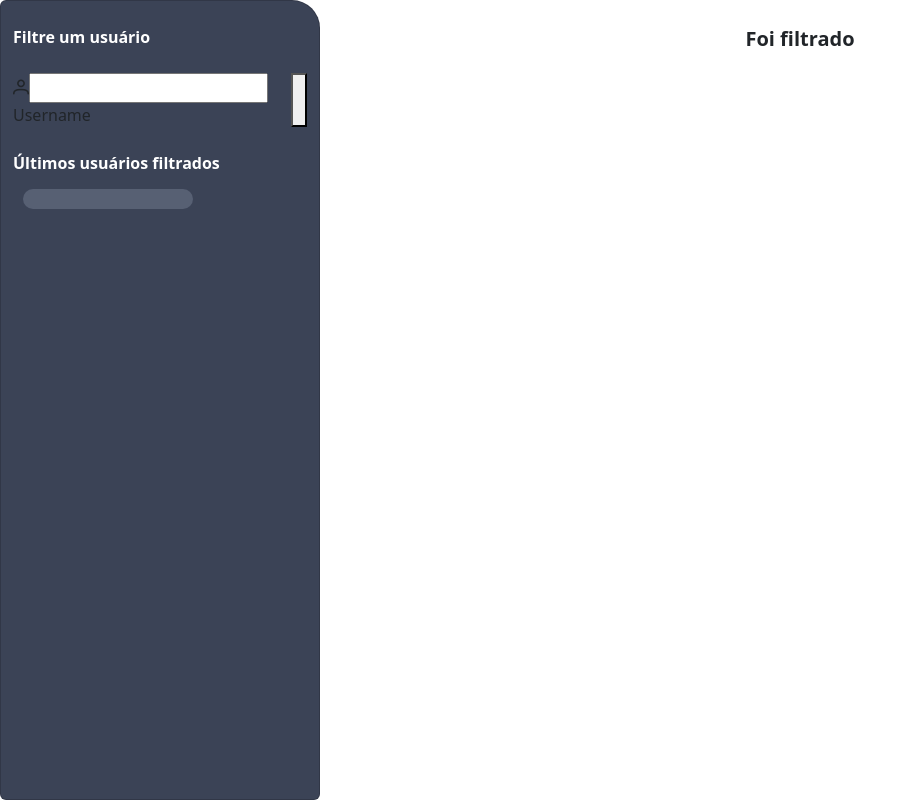
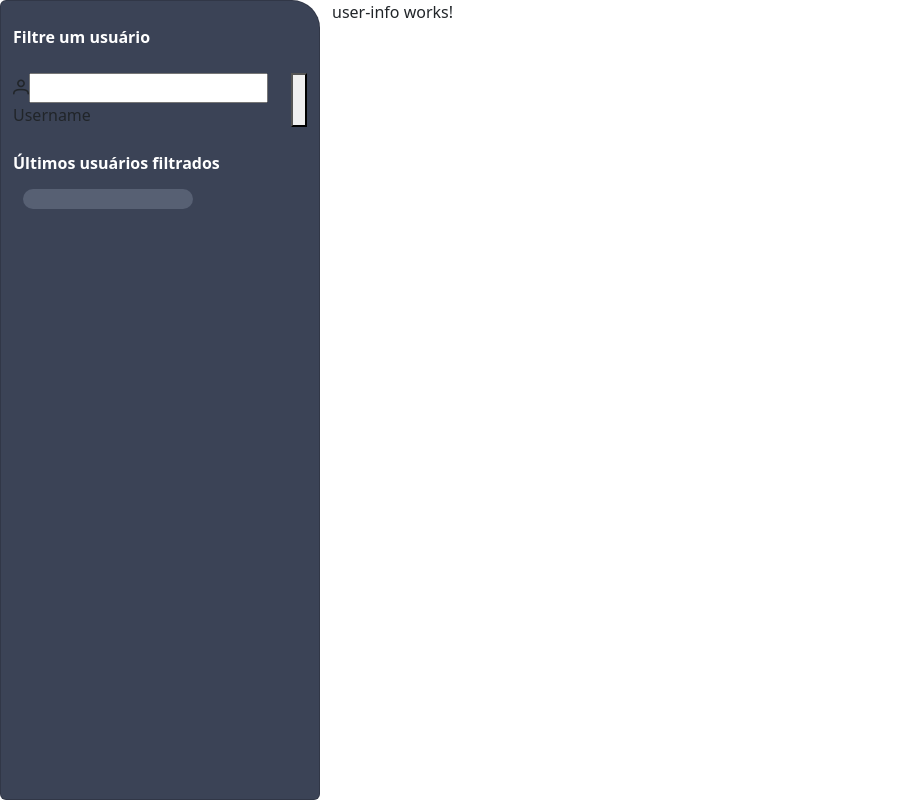
Before and after one commit to ViniciusBCavalcante/git-user-search, an Angular app: page /user-search in a window 1280 px wide. Both pictures are taken after a click on the button 299 px from the left and 100 px from the top of the page. Shown: the whole page, without its empty margins (0-917 px from the left). Built offline with nearby package versions, Linux system fonts and the light colour scheme; what primeng would draw is missing.

Commit message:
Add user info component (WIP)

```diff
--- a/src/app/app.module.ts
+++ b/src/app/app.module.ts
@@ -1,3 +1,4 @@
+import { UserInfoModule } from './components/user-info/user-info.module';
 import { UserSearchModule } from './components/user-search/user-search.module';
 import { NgModule } from '@angular/core';
 import { BrowserModule } from '@angular/platform-browser';
--- /dev/null
+++ b/src/app/components/user-info/user-info.component.html
@@ -0,0 +1 @@
+<p>user-info works!</p>
--- /dev/null
+++ b/src/app/components/user-info/user-info.component.ts
@@ -0,0 +1,15 @@
+import { Component, OnInit } from '@angular/core';
+
+@Component({
+  selector: 'app-user-info',
+  templateUrl: './user-info.component.html',
+  styleUrls: ['./user-info.component.scss']
+})
+export class UserInfoComponent implements OnInit {
+
+  constructor() { }
+
+  ngOnInit(): void {
+  }
+
+}
--- a/src/app/components/user-search/user-search.component.html
+++ b/src/app/components/user-search/user-search.component.html
@@ -37,7 +37,7 @@
       </div>
     </div>
     <div *ngIf="filtrado == true">
-      <div class="texto-inicial center mt-4">Foi filtrado</div>
+      <app-user-info></app-user-info>
     </div>
   </div>
 </div>
--- a/src/app/components/user-search/user-search.module.ts
+++ b/src/app/components/user-search/user-search.module.ts
@@ -1,3 +1,4 @@
+import { UserInfoModule } from './../user-info/user-info.module';
 import { UserSearchComponent } from './user-search.component';
 import { NgModule } from '@angular/core';
 import { FormsModule } from '@angular/forms';
@@ -15,6 +16,7 @@ import { InputTextModule } from 'primeng/inputtext';
     ButtonModule,
     RippleModule,
     InputTextModule,
+    UserInfoModule,
   ],
 })
 export class UserSearchModule {}
```
Also changed, not shown: src/app/components/user-info/user-info.module.ts (added, +10 -0 lines), src/app/components/user-info/user-info.component.scss (added), 1 other file (tests, documents, lock files or other folders).
